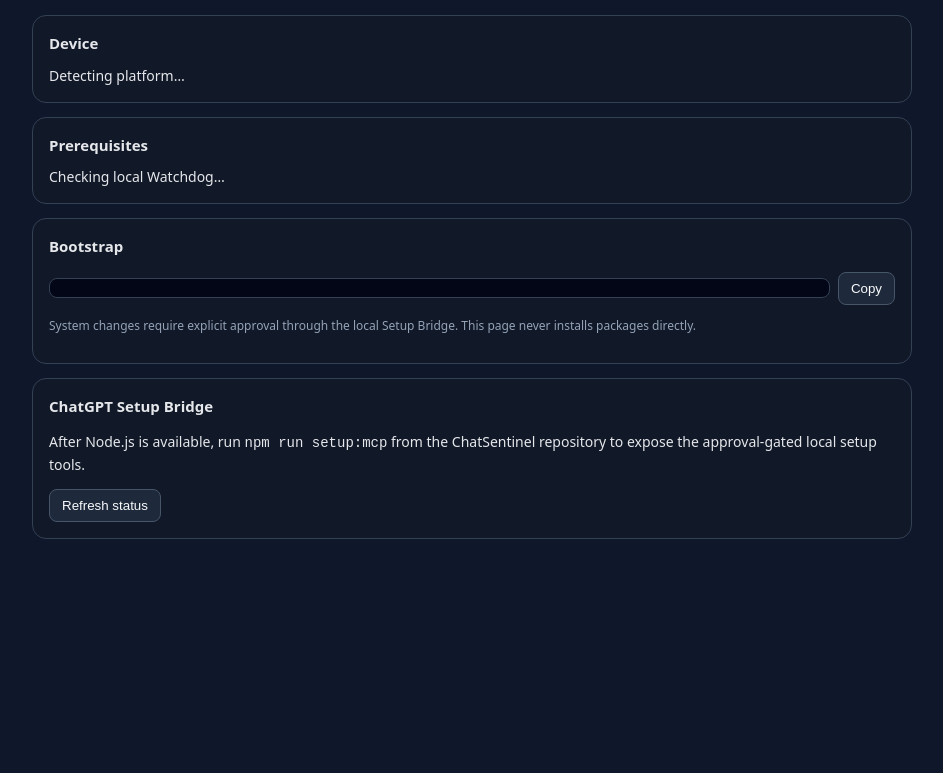
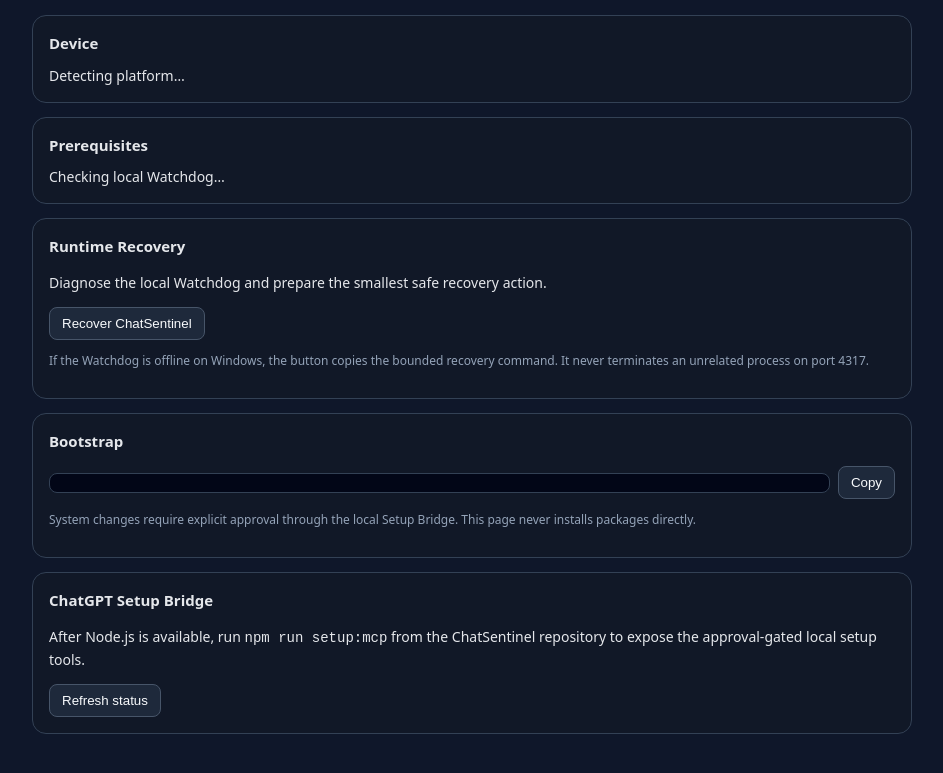
Before and after one commit to rezanory/ChatSentinel, a browser extension: page extension/setup.html in a window 1280 px wide. Shown: the part 97-870 px from the top of the page, without its empty margins (168-1111 px from the left). Before the commit the page ends 800 px from the top, so only its background shows below. Drawn offline with Linux system fonts and the light colour scheme.

Commit message:
feat: add runtime recovery action to setup assistant

```diff
--- a/extension/setup.html
+++ b/extension/setup.html
@@ -24,6 +24,12 @@
       <div id="prerequisites">Checking local Watchdog…</div>
     </section>
     <section class="card">
+      <h2>Runtime Recovery</h2>
+      <p id="recoveryHelp">Diagnose the local Watchdog and prepare the smallest safe recovery action.</p>
+      <div class="row"><button id="recoverRuntime">Recover ChatSentinel</button><span id="recoveryStatus"></span></div>
+      <p class="note">If the Watchdog is offline on Windows, the button copies the bounded recovery command. It never terminates an unrelated process on port 4317.</p>
+    </section>
+    <section class="card">
       <h2>Bootstrap</h2>
       <p id="bootstrapHelp"></p>
       <div class="command"><code id="bootstrapCommand"></code><button id="copyBootstrap">Copy</button></div>
```
